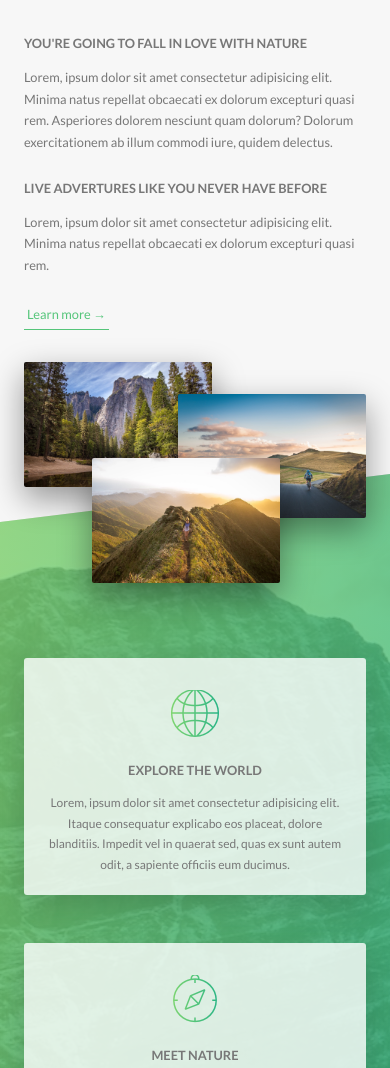
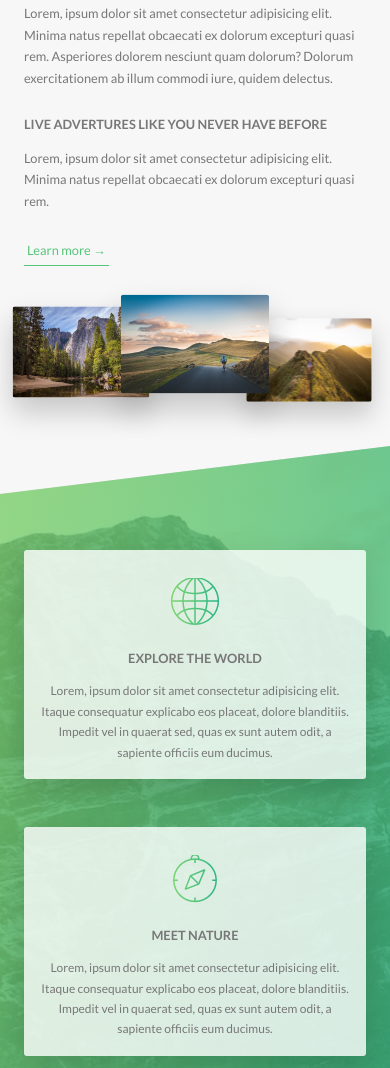
Before and after one commit to hsnu510514/Natours, a website: page index.html in a window 390 px wide. Shown: the part 932-2000 px from the top of the page. Drawn offline with Linux system fonts and the light colour scheme.

Commit message:
responsive design padding

```diff
--- a/sass/base/_utilities.scss
+++ b/sass/base/_utilities.scss
@@ -1,8 +1,24 @@
 .u-center-text { text-align: center !important; }
 
-.u-margin-bottom-small { margin-bottom: 1.5rem !important; }
-.u-margin-bottom-medium { margin-bottom: 4rem !important; }
-.u-margin-bottom-big { margin-bottom: 8rem !important; }
+.u-margin-bottom-small {
+  margin-bottom: 1.5rem !important;
+}
+
+.u-margin-bottom-medium {
+  margin-bottom: 4rem !important;
+
+  @include respond(tab-port) {
+    margin-bottom: 3rem !important;
+  }
+}
+
+.u-margin-bottom-big {
+  margin-bottom: 8rem !important;
+
+  @include respond(tab-port) {
+    margin-bottom: 5rem !important;
+  }
+}
 
 .u-margin-top-big { margin-top: 8rem !important; }
 .u-margin-top-huge { margin-top: 10rem !important; }
--- a/sass/components/_composition.scss
+++ b/sass/components/_composition.scss
@@ -9,19 +9,43 @@
     z-index: 10;
     outline-offset: 2rem;
 
+    @include respond(tab-port) {
+      float: left;
+      position: relative;
+      width: 33.333333333%;
+      box-shadow: 0 1.5rem 3rem rgba($color-black, .2);
+    }
+
     &--p1 {
       left: 0;
       top: -2rem;
+
+      @include respond(tab-port) {
+        top: 0;
+        transform: scale(1.2);
+      }
     }
 
     &--p2 {
       right: 0;
       top: 2rem;
+
+      @include respond(tab-port) {
+        top: -1rem;
+        transform: scale(1.3);
+        z-index: 100;
+      }
     }
 
     &--p3 {
       left: 20%;
       top: 10rem;
+
+      @include respond(tab-port) {
+        top: 1rem;
+        left: 0;
+        transform: scale(1.1);
+      }
     }
 
     &:hover {
--- a/sass/components/_feature-box.scss
+++ b/sass/components/_feature-box.scss
@@ -7,12 +7,20 @@
   box-shadow: 0 1.5rem 4rem rgba($color-black, .15);
   transition: transform .3s;
 
+  @include respond(tab-port) {
+    padding: 2rem;
+  }
+
   &__icon {
     font-size: 6rem;
     margin-bottom: .5rem;
     background-image: linear-gradient(to right, $color-primary-light, $color-primary-dark);
     -webkit-background-clip: text;
     color: transparent;
+
+    @include respond(tab-port) {
+      margin-bottom: 0;
+    }
   }
 
   &:hover {
--- a/sass/layouts/_footer.scss
+++ b/sass/layouts/_footer.scss
@@ -11,6 +11,10 @@
   &__logo-box {
     text-align: center;
     margin-bottom: 8rem;
+
+    @include respond(tab-port) {
+      margin-bottom: 6rem;
+    }
   }
 
   &__logo {
--- a/sass/pages/_home.scss
+++ b/sass/pages/_home.scss
@@ -2,6 +2,10 @@
   background-color: $color-grey-light-1;
   padding: 25rem 0;
   margin-top: -20vh;
+
+  @include respond(tab-port) {
+    padding: 20rem 0;
+  }
 }
 
 .section-features {
@@ -19,22 +23,38 @@
   & > * {
     transform: skewY(7deg);
   }
+
+  @include respond(tab-port) {
+    padding: 10rem 0;
+  }
 }
 
 .section-tours {
   background-color: $color-grey-light-1;
   padding: 25rem 0 15rem 0;
   margin-top: -10rem;
+
+  @include respond(tab-port) {
+    padding: 20rem 0 10rem 0;
+  }
 }
 
 .section-stories {
   padding: 15rem 0;
   position: relative;
+
+  @include respond(tab-port) {
+    padding: 10rem 0;
+  }
 }
 
 .section-book {
   padding: 15rem 0;
   background-image: linear-gradient(to right bottom, $color-primary-light, $color-primary-dark);
+
+  @include respond(tab-port) {
+    padding: 10rem 0;
+  }
 }
 
 .book {
```
Also changed, not shown: css/style.css.
